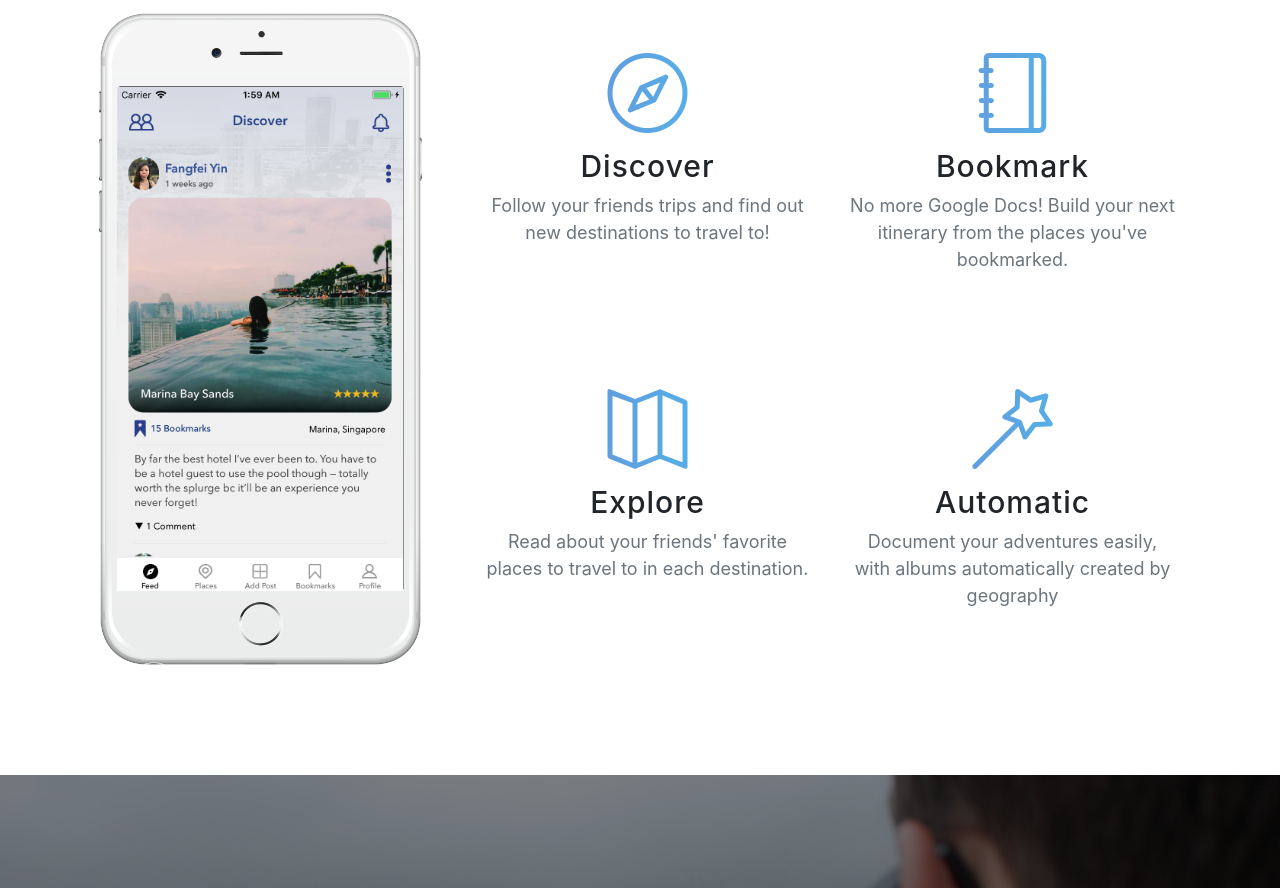
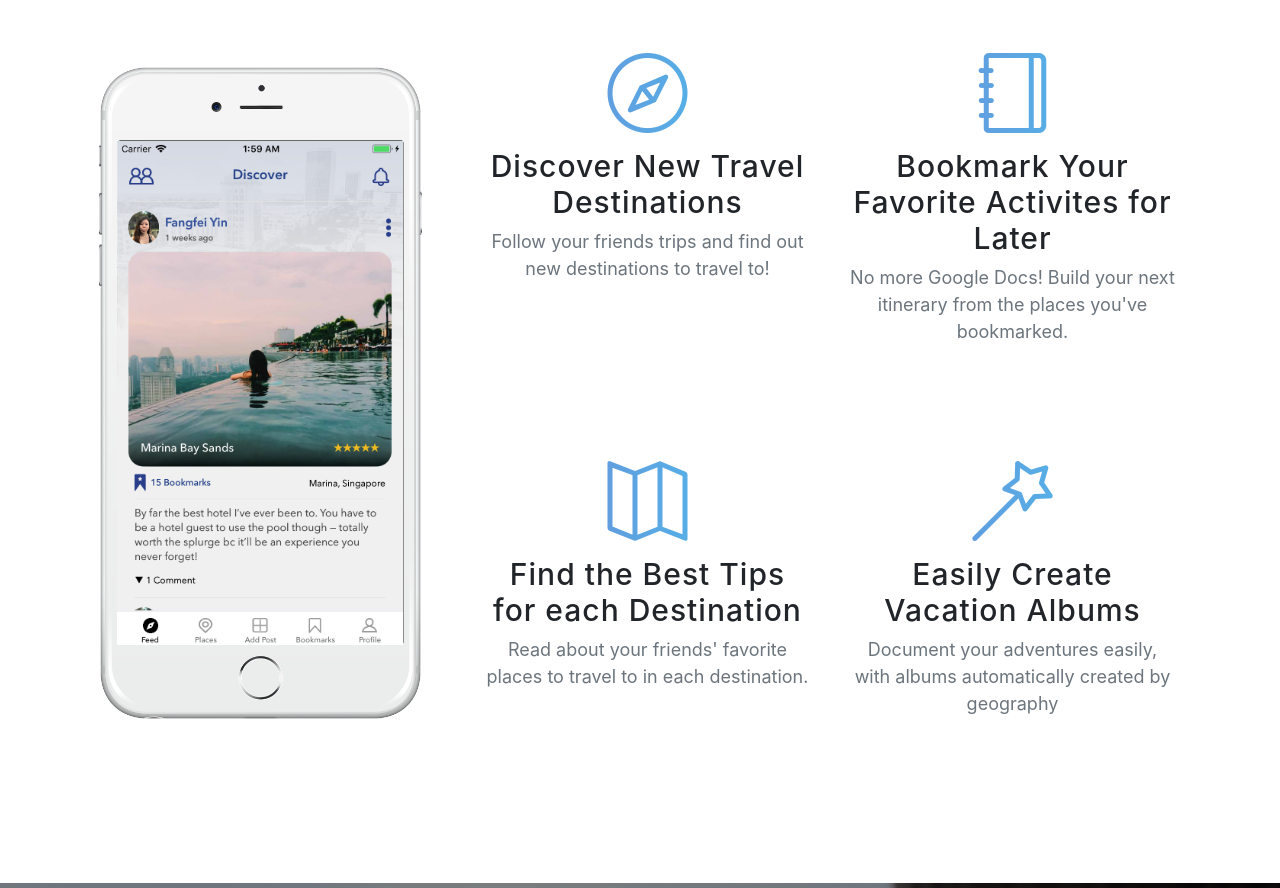
Before and after one commit to localedition/localedition.github.io, a website with bundled scripts: page index.html in a window 1280 px wide. Shown: the part 1688-2576 px from the top of the page. Built offline with nearby package versions, Linux system fonts and the light colour scheme; a web font is replaced by a local one.

Commit message:
Text Changes

```diff
--- a/index.html
+++ b/index.html
@@ -59,7 +59,7 @@
         <div class="row h-100">
           <div class="col-lg-7 my-auto">
             <div class="header-content mx-auto">
-              <h1 class="mb-5">Local Edition helps you discover new places to travel to on your vacations</h1>
+              <h1 class="mb-5">Local Edition helps you discover new activities on your vacations</h1>
               <a href="https://itunes.apple.com/us/app/local-edition-travelers-app/id1343627583?mt=8&ign-mpt=uo%3D4" class="btn btn-outline btn-xl js-scroll-trigger">Download for Free</a>
             </div>
           </div>
@@ -125,14 +125,14 @@
                 <div class="col-lg-6">
                   <div class="feature-item">
                     <i class="icon-compass text-primary"></i>
-                    <h3>Discover</h3>
+                    <h3>Discover New Travel Destinations</h3>
                     <p class="text-muted">Follow your friends trips and find out new destinations to travel to!</p>
                   </div>
                 </div>
                 <div class="col-lg-6">
                   <div class="feature-item">
                     <i class="icon-notebook text-primary"></i>
-                    <h3>Bookmark</h3>
+                    <h3>Bookmark Your Favorite Activites for Later</h3>
                     <p class="text-muted">No more Google Docs! Build your next itinerary from the places you've bookmarked.</p>
                   </div>
                 </div>
@@ -141,14 +141,14 @@
                 <div class="col-lg-6">
                   <div class="feature-item">
                     <i class="icon-map text-primary"></i>
-                    <h3>Explore</h3>
+                    <h3>Find the Best Tips for each Destination</h3>
                     <p class="text-muted">Read about your friends' favorite places to travel to in each destination.</p>
                   </div>
                 </div>
                 <div class="col-lg-6">
                   <div class="feature-item">
                     <i class="icon-magic-wand text-primary"></i>
-                    <h3>Automatic</h3>
+                    <h3>Easily Create Vacation Albums</h3>
                     <p class="text-muted">Document your adventures easily, with albums automatically created by geography</p>
                   </div>
                 </div>
```
